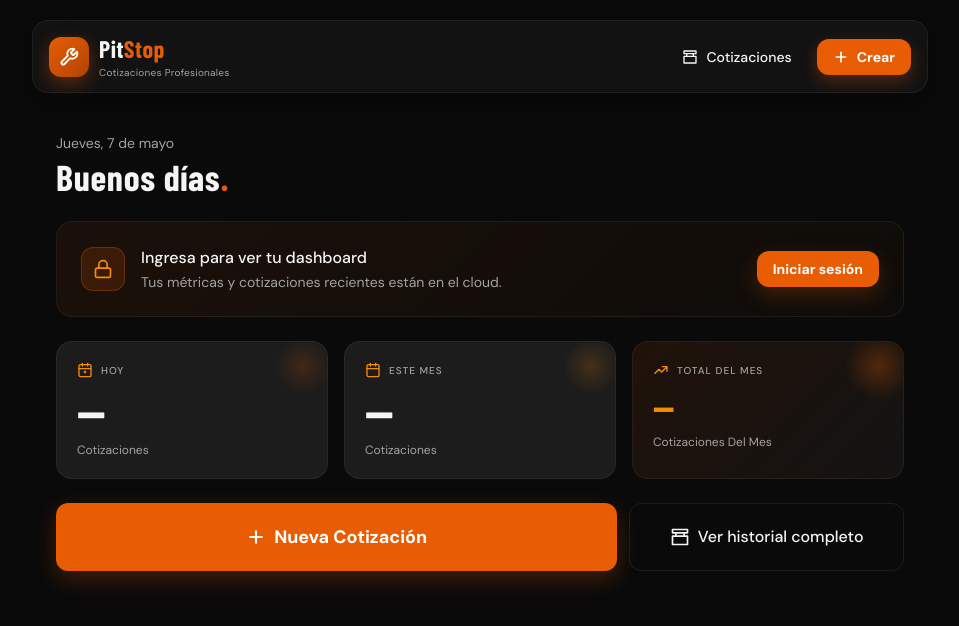
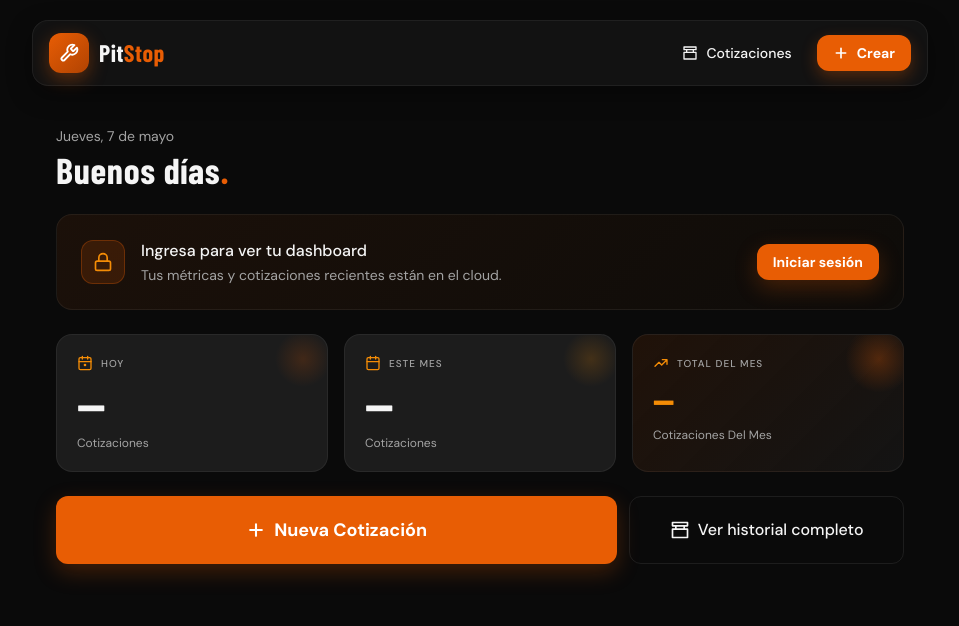
Before and after one commit to andabarzua/pitstop, a Vue app: page / in a window 1280 px wide. Shown: the top 626 px of the page, without its empty margins (160-1119 px from the left). Built offline with nearby package versions, Linux system fonts and the light colour scheme; a web font is replaced by a local one.

Commit message:
chore: quita tagline 'Cotizaciones Profesionales' del navbar

```diff
--- a/src/App.vue
+++ b/src/App.vue
@@ -132,7 +132,6 @@ onMounted(() => {
               <h1 class="pit-display text-xl md:text-2xl leading-none">
                 Pit<span class="text-pit-accent">Stop</span>
               </h1>
-              <p class="text-[10px] text-pit-muted tracking-wide hidden md:block">Cotizaciones Profesionales</p>
             </div>
           </button>
 
```
